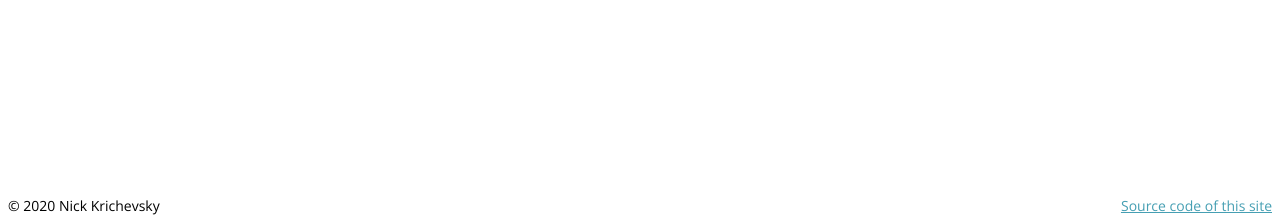
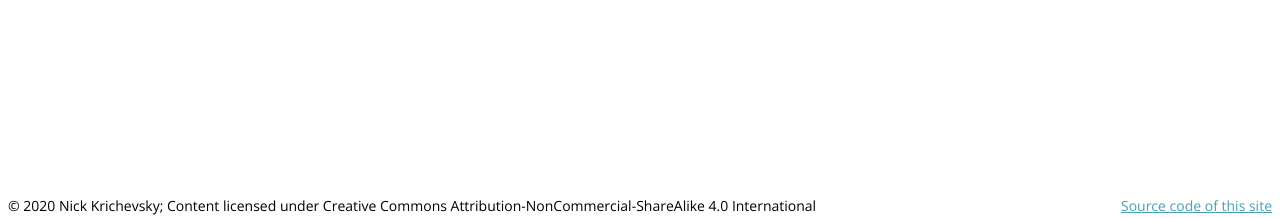
Before and after one commit to ollien/ollien.com-college-era, a Django app: template templates/index.html in a window 1280 px wide. Shown: the part 965-1183 px from the top of the page. Run offline with Django 3.2, Linux system fonts and the light colour scheme; the template is opened without the code that fills it: most values are stand-ins (such as "Sample title", 1, 10 or a date in 2020); parts of the project's set-up code (start-up, migrations or seed data) failed here and were passed over.

Commit message:
Add Creative Commons License for homepage

```diff
--- a/ollienHomepage/wsgi.py
+++ b/ollienHomepage/wsgi.py
@@ -7,8 +7,10 @@ For more information on this file, see
 https://docs.djangoproject.com/en/1.7/howto/deployment/wsgi/
 """
 
+
 import os
+import sys
+from django.core.wsgi import get_wsgi_application
+
 os.environ.setdefault("DJANGO_SETTINGS_MODULE", "ollienHomepage.settings")
-
-from django.core.wsgi import get_wsgi_application
 application = get_wsgi_application()
--- a/templates/index.html
+++ b/templates/index.html
@@ -68,5 +68,5 @@
     </script>
 </body>
 <footer>
-    <span id="copyright">&#169; {{year}} Nick Krichevsky</span> <span id="source"><a href="http://github.com/ollien/ollien.com">Source code of this site</a></span>
+    <span id="copyright">&#169; {{year}} Nick Krichevsky; Content licensed under Creative Commons Attribution-NonCommercial-ShareAlike 4.0 International</span> <span id="source"><a href="http://github.com/ollien/ollien.com">Source code of this site</a></span>
 </html>
```
